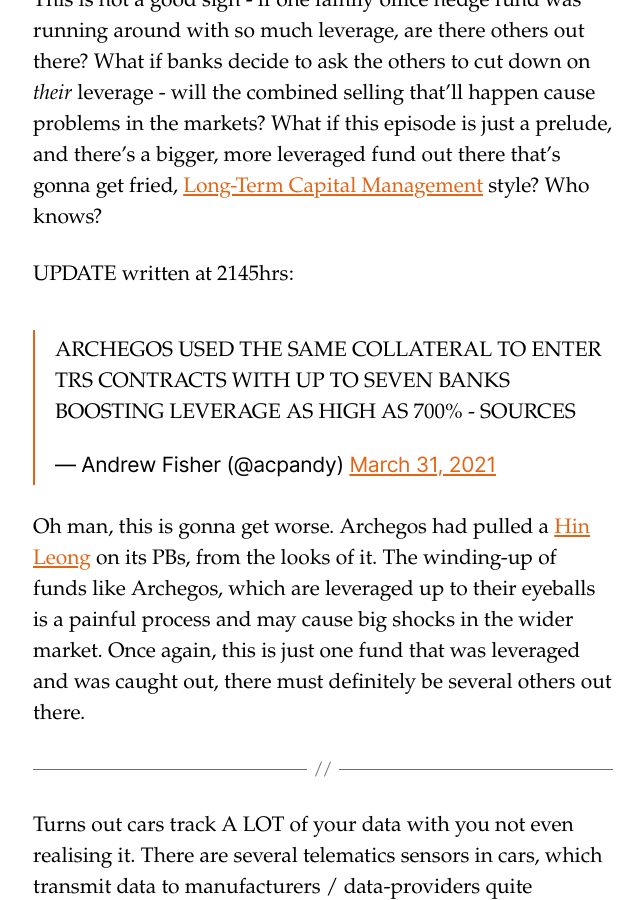
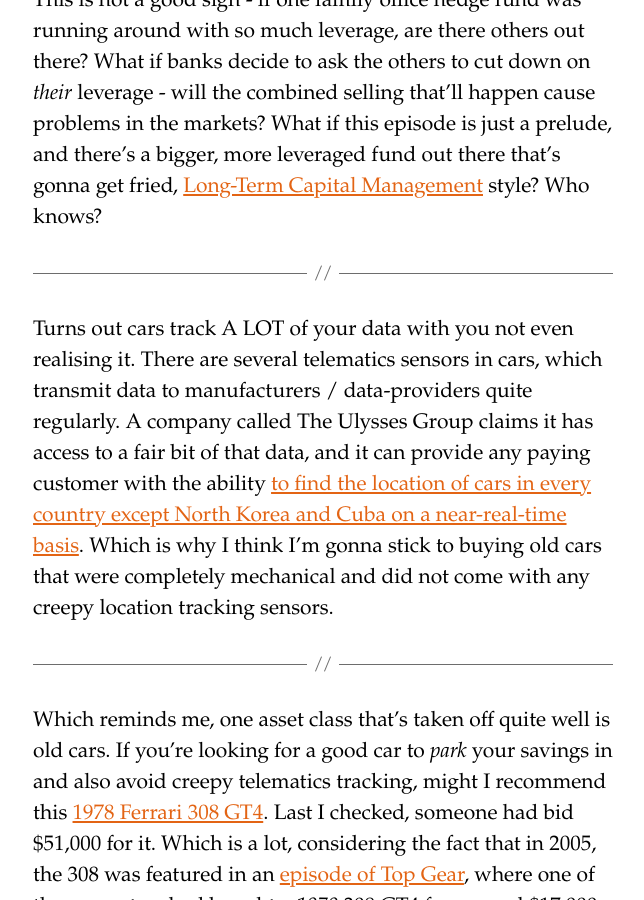
Before and after one commit to siddhantpyasi/siddhantpyasi.github.io, a Jekyll site: the page built from _posts/dailysomething/2021-03-27-DST00022.md, in a window 1280 px wide and 900 px high, scrolled down 2110 px. Shown: the whole window, without its empty margins (317-961 px from the left). Built offline with Jekyll 4.4.1, drawn with Linux system fonts in a browser that asks for light colours; comment, search, counter and statistics services are not loaded.

Commit message:
Updated TDS 22 again

```diff
--- a/_posts/dailysomething/2021-03-27-DST00022.md
+++ b/_posts/dailysomething/2021-03-27-DST00022.md
@@ -30,11 +30,6 @@
 
 This is not a good sign - if one family office hedge fund was running around with so much leverage, are there others out there? What if banks decide to ask the others to cut down on _their_ leverage - will the combined selling that'll happen cause problems in the markets? What if this episode is just a prelude, and there's a bigger, more leveraged fund out there that's gonna get fried, [Long-Term Capital Management](https://en.m.wikipedia.org/wiki/Long-Term_Capital_Management) style? Who knows?
 
-UPDATE written at 2145hrs:
-
-<blockquote class="twitter-tweet"><p lang="en" dir="ltr">ARCHEGOS USED THE SAME COLLATERAL TO ENTER TRS CONTRACTS WITH UP TO SEVEN BANKS BOOSTING LEVERAGE AS HIGH AS 700% - SOURCES</p>&mdash; Andrew Fisher (@acpandy) <a href="https://twitter.com/acpandy/status/1377187837204787205?ref_src=twsrc%5Etfw">March 31, 2021</a></blockquote> <script async src="https://platform.twitter.com/widgets.js" charset="utf-8"></script>
-
-Oh man, this is gonna get worse. Archegos had pulled a [Hin Leong](https://www.bloomberg.com/news/articles/2020-09-01/hin-leong-banks-foiled-in-bid-to-tap-1-5-billion-in-lim-assets){:target="_blank"} on its PBs, from the looks of it. The winding-up of funds like Archegos, which are leveraged up to their eyeballs is a painful process and may cause big shocks in the wider market. Once again, this is just one fund that was leveraged and was caught out, there must definitely be several others out there.
 
 ____________________________________
 
```
